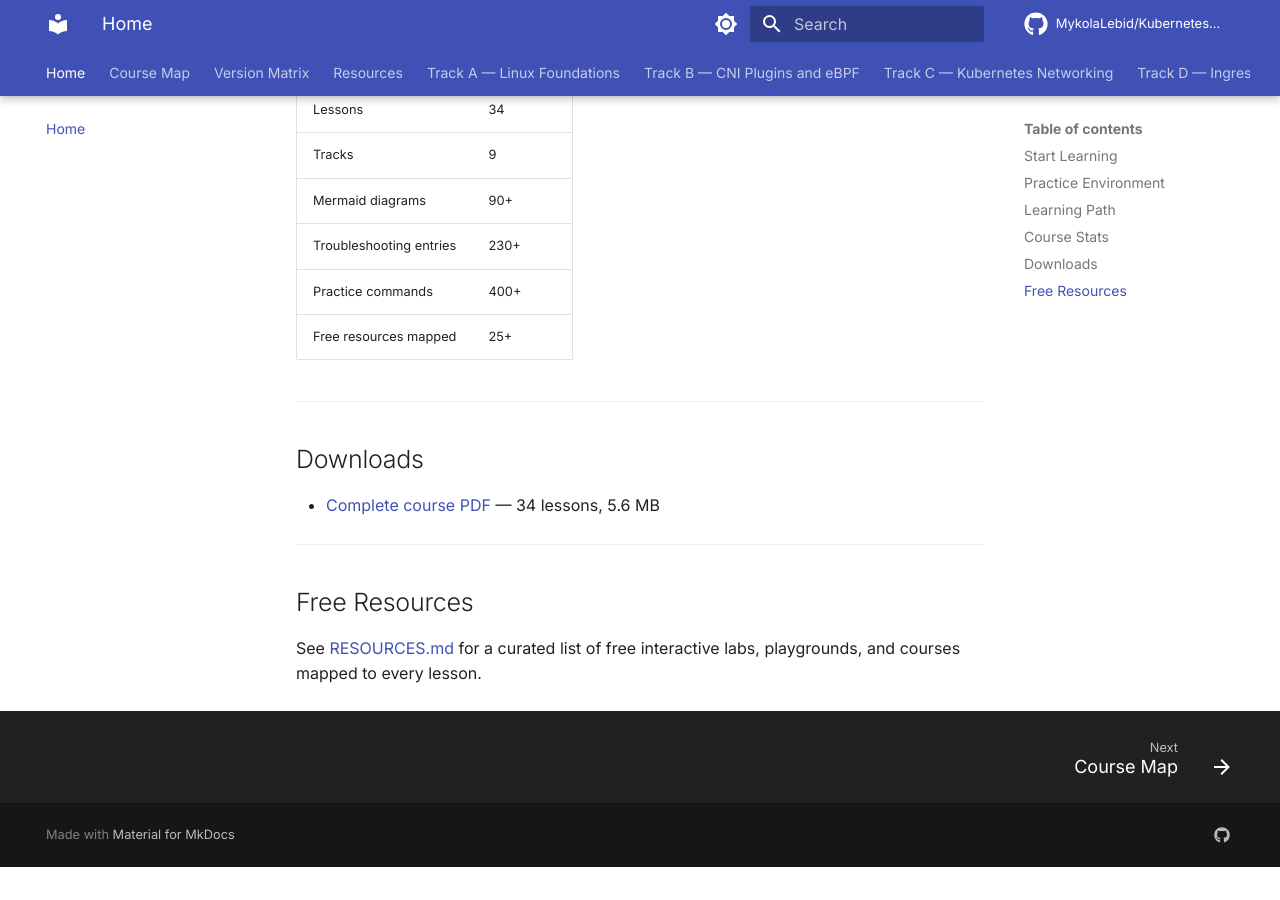
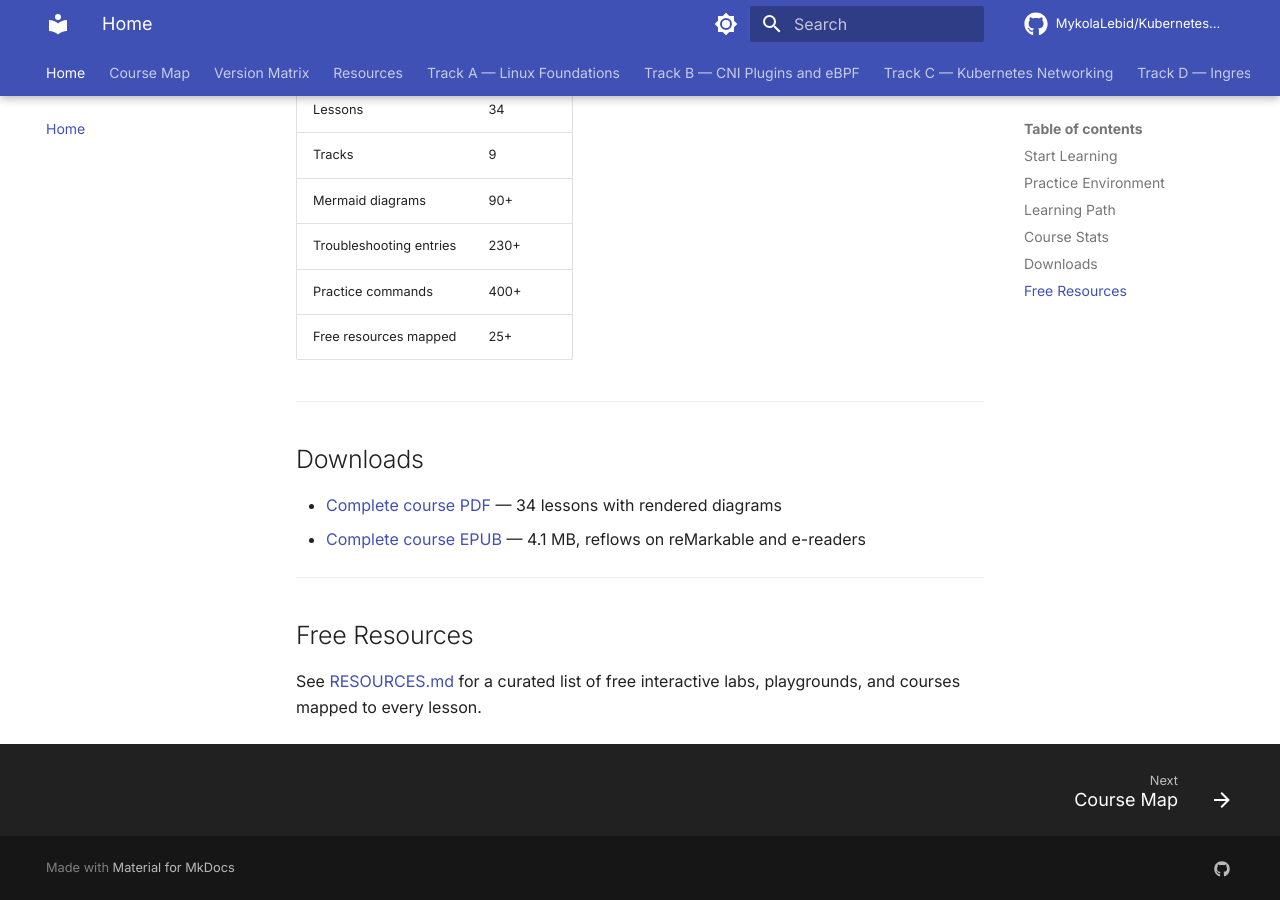
Before and after one commit to MykolaLebid/Kubernetes_networking_engineering, an MkDocs documentation site: the page built from docs/index.md, in a window 1280 px wide and 900 px high, scrolled down 1766 px. Built offline with MkDocs 1.6.1 and Material for MkDocs 9.7.7, drawn with Linux system fonts in a browser that asks for light colours; comment, search, counter and statistics services are not loaded; before the commit the page ends 2633 px from its top, so only the background shows below that.

Commit message:
Add EPUB download link to site landing page

```diff
--- a/docs/index.md
+++ b/docs/index.md
@@ -91,7 +91,8 @@ flowchart LR
 
 ## Downloads
 
-- [Complete course PDF](https://github.com/MykolaLebid/Kubernetes_networking_engineering/raw/main/kubernetes-network-engineering.pdf) — 34 lessons, 5.6 MB
+- [Complete course PDF](https://github.com/MykolaLebid/Kubernetes_networking_engineering/raw/main/kubernetes-network-engineering.pdf) — 34 lessons with rendered diagrams
+- [Complete course EPUB](https://github.com/MykolaLebid/Kubernetes_networking_engineering/raw/main/kubernetes-network-engineering.epub) — 4.1 MB, reflows on reMarkable and e-readers
 
 ---
 
```
